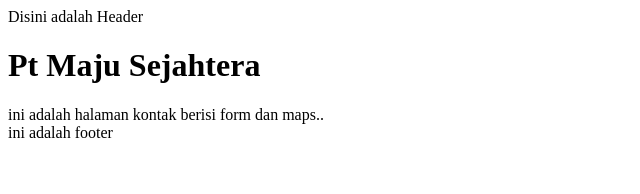
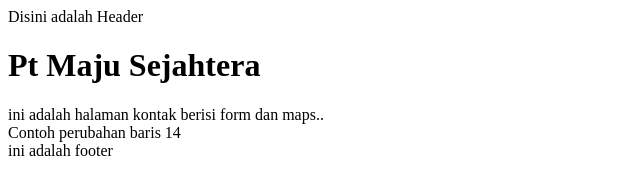
Before and after one commit to OwenNataniel/CompanyProfile, a plain HTML site: page contact-us.html in a window 1280 px wide. Shown: the whole page, without its empty margins (0-640 px from the left). Drawn offline with Linux system fonts and the light colour scheme.

Commit message:
Menambah penjelaan contact-us

```diff
--- a/contact-us.html
+++ b/contact-us.html
@@ -11,6 +11,8 @@
     <h1>Pt Maju Sejahtera</h1>
     <div>ini adalah halaman kontak berisi form dan maps..</div>
 
+    <div>Contoh perubahan baris 14</div>
+
     <footer>ini adalah footer</footer>
 </body>
 </html>
```
